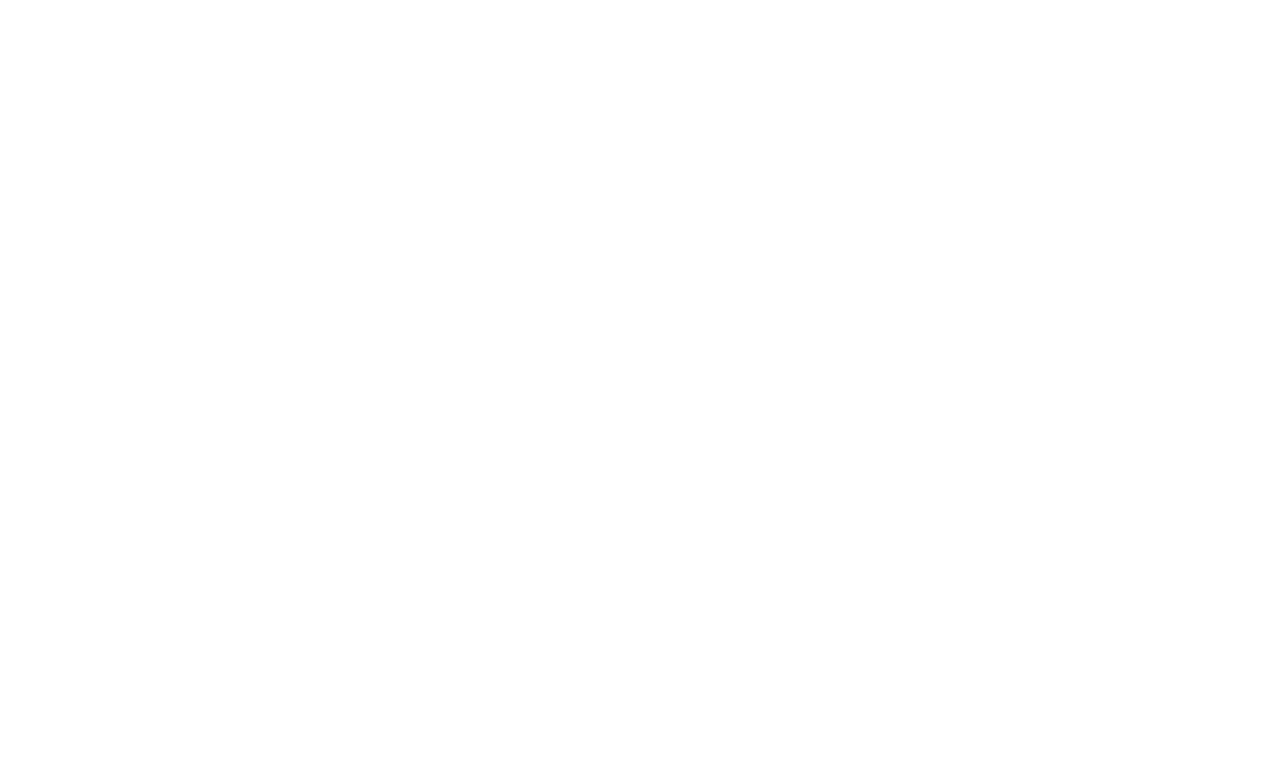
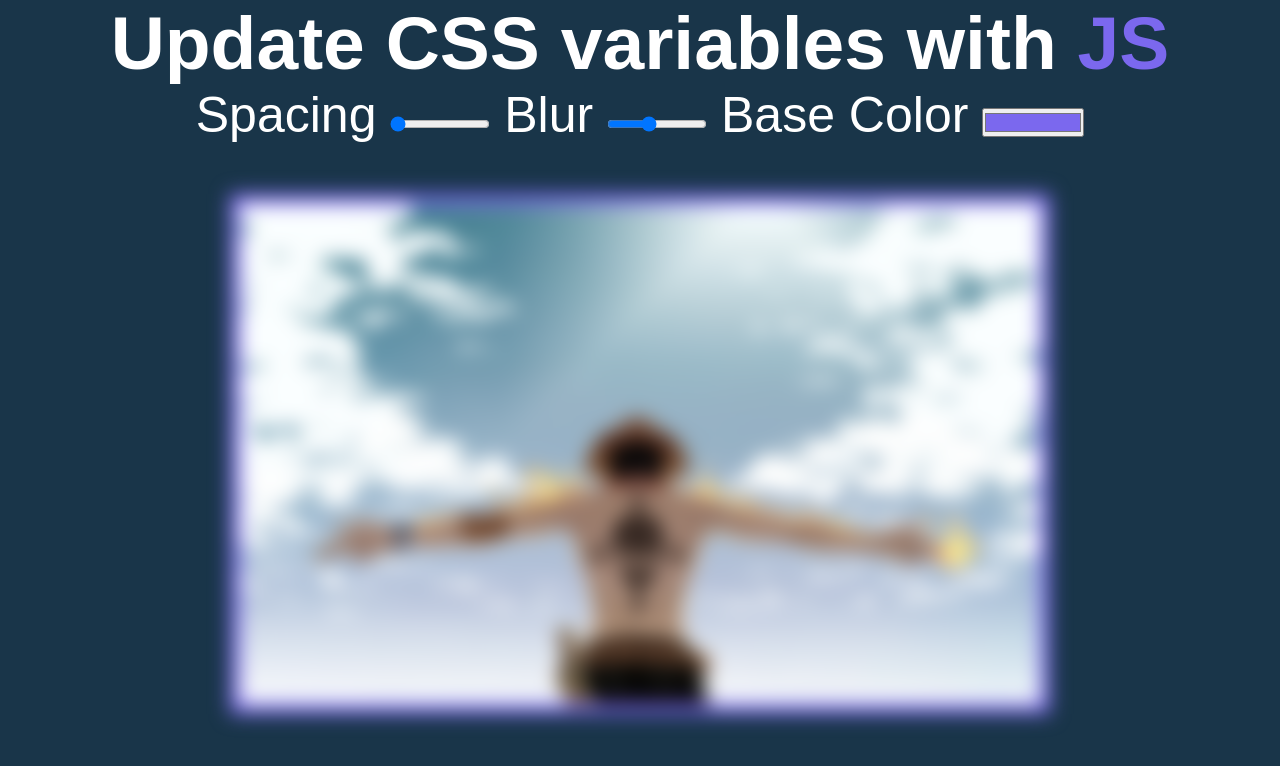
Before and after one commit to Sofiane-saidoun/CSS-and-JS-variables, a plain HTML site: page index.html in a window 1280 px wide. Drawn offline with Linux system fonts and the light colour scheme.

Commit message:
css and html finished

```diff
--- a/index.html
+++ b/index.html
@@ -7,6 +7,16 @@
     <link rel="stylesheet" href="style.css" />
   </head>
   <body>
+    <h2>Update CSS variables with <span class="h1">JS</span></h2>
+    <div class="controls">
+      <label for="spacing">Spacing</label>
+      <input type="range" min="10" max="200" value="10" name="spacing" />
+      <label for="blur">Blur</label>
+      <input type="range" name="blur" min="0" max="25" value="10" />
+      <label for="base">Base Color</label>
+      <input type="color" name="base" value="#7B68EE" />
+    </div>
+    <img src="84631.jpg" alt="" />
     <script src="script.js"></script>
   </body>
 </html>
--- a/style.css
+++ b/style.css
@@ -0,0 +1,39 @@
+*,
+::before,
+::after {
+  padding: 0;
+  margin: 0;
+  box-sizing: content-box;
+}
+
+:root {
+  --base: mediumslateblue;
+  --spacing: 10px;
+  --blur: 10px;
+}
+
+body {
+  text-align: center;
+  background: #193549;
+  color: white;
+  font-family: sans-serif;
+  font-size: 50px;
+  font-weight: 100;
+}
+.controls {
+  margin-bottom: 50px;
+}
+
+img {
+  width: 100vh;
+  padding: var(--spacing);
+  background: var(--base);
+  filter: blur(var(--blur));
+}
+.h1 {
+  color: var(--base);
+}
+
+input {
+  width: 100px;
+}
```
Also changed, not shown: 84631.jpg (added).
